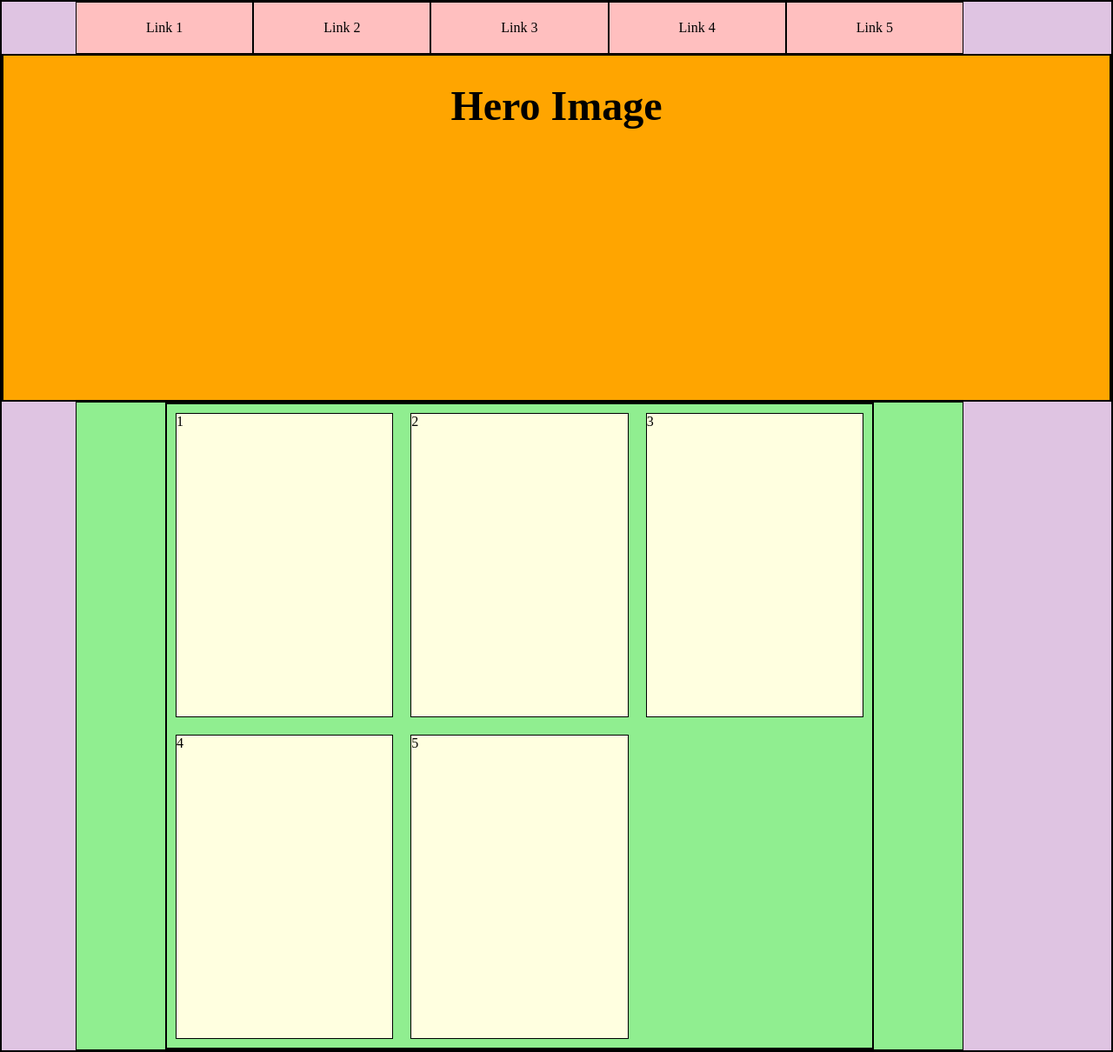
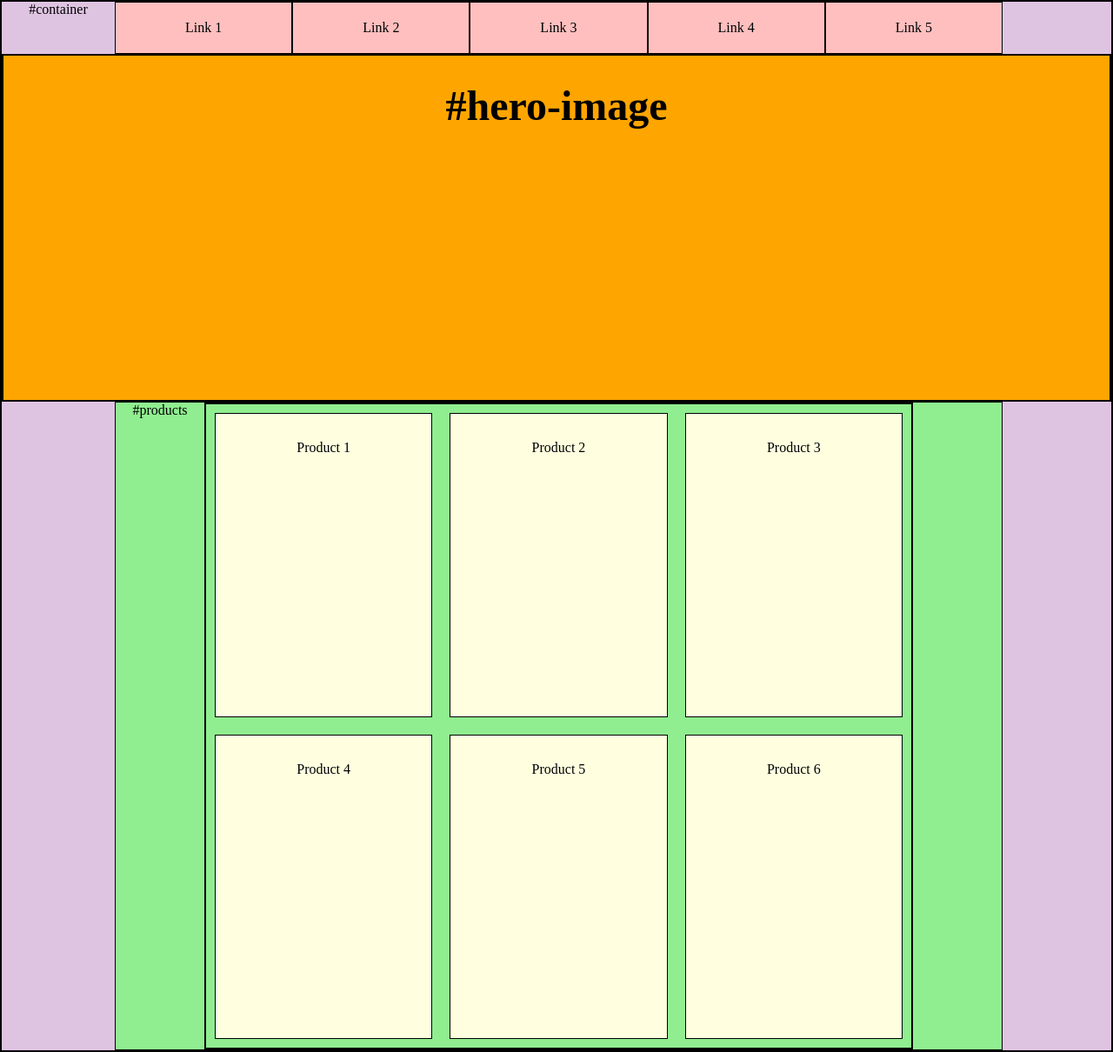
Before and after one commit to suleseid/Grid_Layout_1, a plain HTML site: page index.html in a window 1280 px wide. Shown: the whole page at 87% size. Drawn offline with Linux system fonts and the light colour scheme.

Commit message:
Add addition information

```diff
--- a/css/style.css
+++ b/css/style.css
@@ -61,9 +61,15 @@ nav a {
     margin: 10px;
     border: 1px solid black;
     background-color: lightyellow;
+    text-align: center;
+    padding: 30px;
 
 }
 
 .border {
     border: 2px solid black;
 }
+
+.text-center {
+    text-align: center;
+}
--- a/index.html
+++ b/index.html
@@ -10,7 +10,7 @@
 <body>
 
  <div id="container" class="border">
-
+    <p class="text-center">#container</p>
     <nav>
         <a>Link 1</a>
         <a>Link 2</a>
@@ -20,17 +20,19 @@
     </nav>
 
     <div id="hero-image" class="border">
-        <h2>Hero Image</h2>
+        <h2>#hero-image</h2>
     </div>
 
     <div id="products">
+        <p class="text-center">#products</p>
+        <div id="single-products" class="border">
+            <p>Product 1</p>
+            <p>Product 2</p>
+            <p>Product 3</p>
+            <p>Product 4</p>
+            <p>Product 5</p>
+            <p>Product 6</p>
 
-        <div id="single-products" class="border">
-            <p>1</p>
-            <p>2</p>
-            <p>3</p>
-            <p>4</p>
-            <p>5</p>
         </div>
 
     </div>
```
